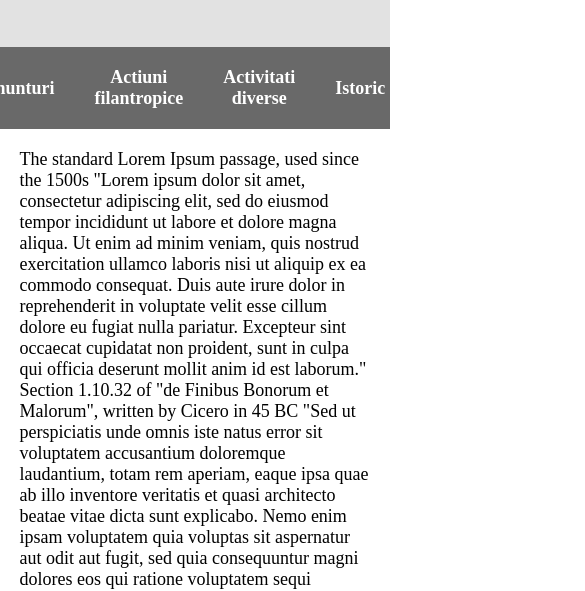
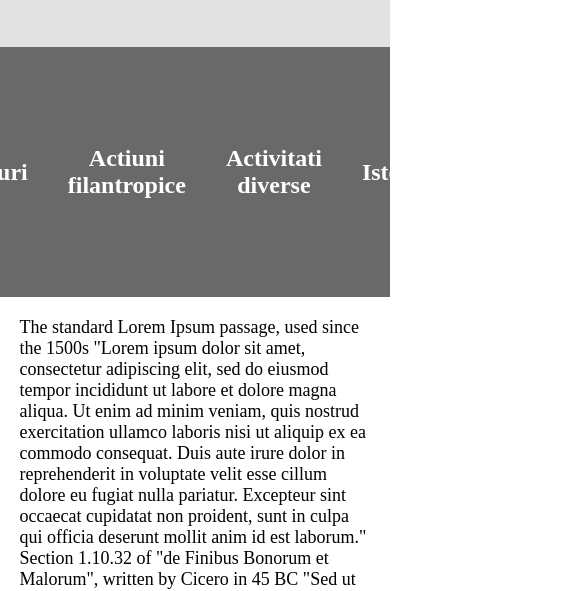
Before and after one commit to teoobogg/parohia_islaz_wip, a plain HTML site: page workspace/index.html in a window 390 px wide. Shown: the part 253-844 px from the top of the page, 585 px wide, since content can reach past the window. Drawn offline with Linux system fonts and the light colour scheme; a script that the page names is missing; a web font is replaced by a local one.

Commit message:
Add files via upload

```diff
--- a/workspace/styles/header.css
+++ b/workspace/styles/header.css
@@ -27,11 +27,16 @@
       height:200px;
     }
 
+    .header-nav{
+      height:250px;
+      font-size:24px;
+    }
+  }
 
+  .main-header-title{
+    font-size:250%;
   }
-  .main-header-title{
-      font-size:250%;
-    }
+
   .header-nav{
     background-color: rgb(105, 105, 105);
     display:flex;
@@ -48,6 +53,7 @@
     text-align: center;
   }
 
+
   .header-nav-link{
     padding:20px;
     transition:0.4s;
```
